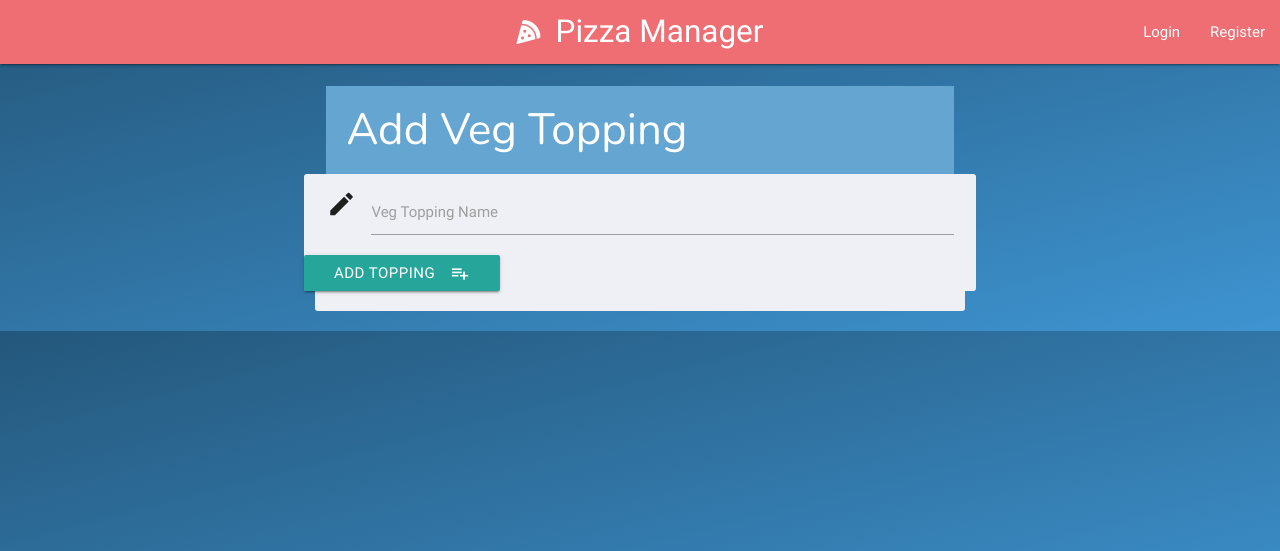
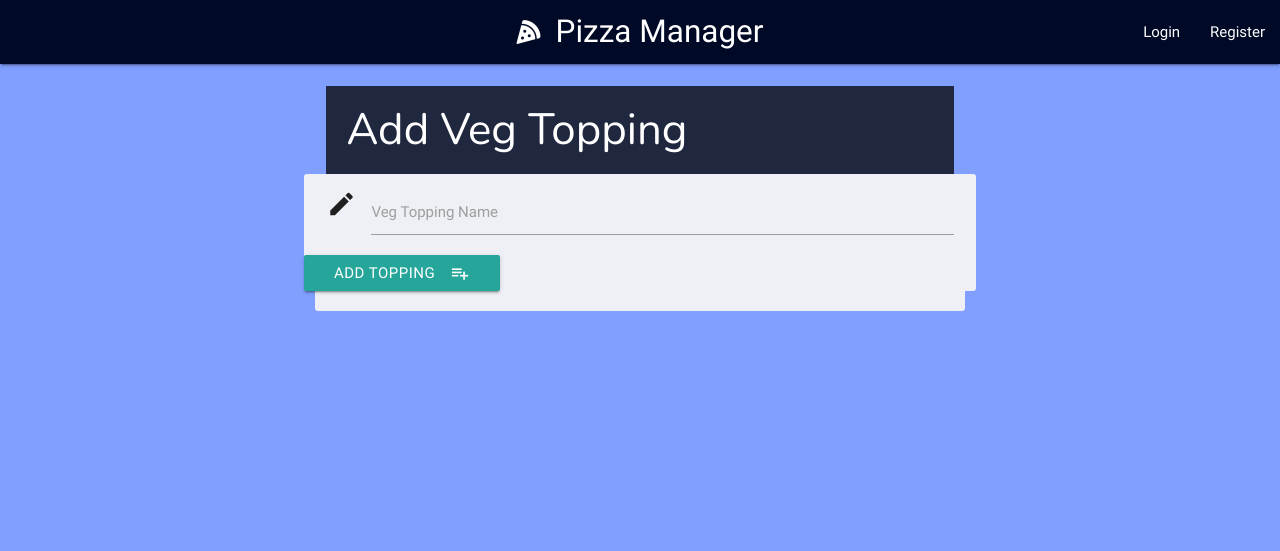
Before and after one commit to kennedydmb/pizza-database-project, a Flask app: page /add_veg in a window 1280 px wide. Shown: the top 551 px of the page. Run offline with Flask 2, Linux system fonts and the light colour scheme; some libraries are stand-ins or nearby versions.

Commit message:
Changed navbar color. Fixed colors after materialze update

```diff
--- a/static/css/style.css
+++ b/static/css/style.css
@@ -9,7 +9,7 @@
 /* Colors ------------------------------------------------------------------- */
 
 body {
-    background-image: linear-gradient(to bottom right, #24577B, #3E94D1);
+    background-color: #809FFF;
 }
 
 .meat {
@@ -32,12 +32,17 @@ body {
     color: white !important;
 }
 
+.light-white {
+    color: rgba(255, 255, 255, 0.57)
+}
+
 /* Fixes -------------------------------------------------------------------- */
 
 /* Fixes alignment of text with checkboxes*/
 
 .label-fix {
     margin-bottom: -8px;
+    color:black;
 }
 
 /* Meat and Veg icon size */
@@ -64,6 +69,10 @@ body {
     margin-bottom: -5px;
 }
 
+nav {
+    background-color: #000A27 !important;
+}
+
 .nav .brand-logo i {
     float: none;
 }
@@ -87,7 +96,7 @@ h1 {
     margin-bottom: 0px !important;
     padding: 20px;
     color: white;
-    background-color: #65A5D1;
+    background-color: #202840	;
     font-family: nunito;
 }
 
@@ -105,7 +114,7 @@ h1 {
 
 .card-img {
     background-image: url("/static/images/pizza-card-photo.jpg");
-    background-position: top;
+    background-position: right;
 }
 
 /* Text changes --------------------------------------------------------------*/
```
